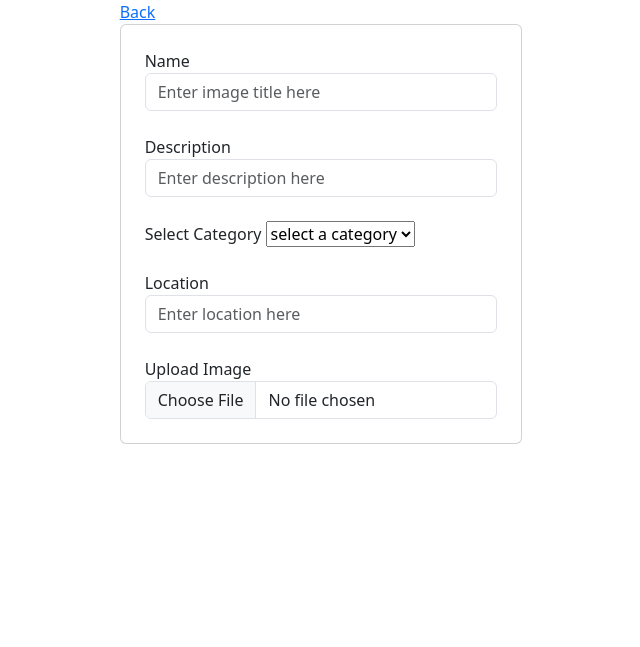
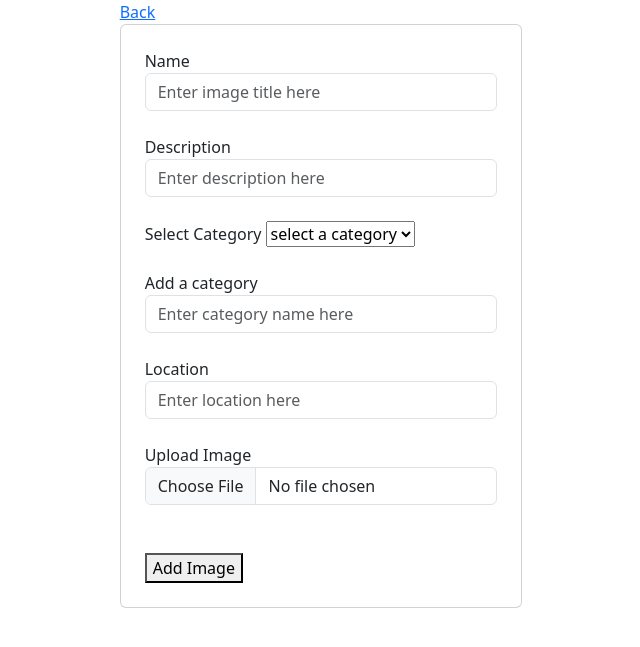
Before and after one commit to Lyonsmasawa/Gallery-X, a Django app: template photos/templates/photos/add_image.html in a window 1280 px wide. Shown: the top 647 px of the page, without its empty margins (319-959 px from the left). Run offline with Django 3.2, Linux system fonts and the light colour scheme; the template is opened without the code that fills it, so the values that code supplies are empty; some libraries are stand-ins or nearby versions.

Commit message:
structure

```diff
--- a/photos/templates/photos/add_image.html
+++ b/photos/templates/photos/add_image.html
@@ -22,33 +22,46 @@
             <div class="col-md-4">
                 <a href="{% url 'gallery' %}">Back</a>
                 <div class="card">
-                    <form action="">
+                    <form method="POST" action="">
                         <div class="form-group m-lg-4">
                             <label>Name</label>
-                            <input class="form-control" name="name" type="text" placeholder="Enter image title here">
+                            <input class="form-control" name="name" type="text" placeholder="Enter image title here" required>
                         </div>
 
                         <div class="form-group m-lg-4">
                             <label>Description</label>
-                            <input class="form-control" name="description" type="text" placeholder="Enter description here">
+                            <input class="form-control" name="description" type="text"
+                                placeholder="Enter description here" required>
                         </div>
 
                         <div class="form-group m-lg-4">
                             <label>Select Category</label>
                             <select name="category" id="cat">
                                 <option value="none">select a category</option>
+
+                                {% for category in categories %}
+                                <option value="{{category.id}}">{{category.categoryx}}</option>
+                                {% endfor %}
+
                             </select>
+                        </div>
+                        <div class="form-group m-lg-4">
+                            <label>Add a category</label>
+                            <input class="form-control" name="add_category" type="text"
+                                placeholder="Enter category name here">
                         </div>
 
                         <div class="form-group m-lg-4">
                             <label>Location</label>
-                            <input class="form-control" name="location" type="text" placeholder="Enter location here">
+                            <input class="form-control" name="location" type="text" placeholder="Enter location here" required>
                         </div>
 
                         <div class="form-group m-lg-4">
                             <label>Upload Image</label>
-                            <input class="form-control" name="image" type="file">
+                            <input class="form-control" name="image" type="file" required>
                         </div>
+
+                        <button type="submit" class="m-lg-4" [disabled]="!form.form.valid">Add Image</button>
                     </form>
                 </div>
             </div>
```
